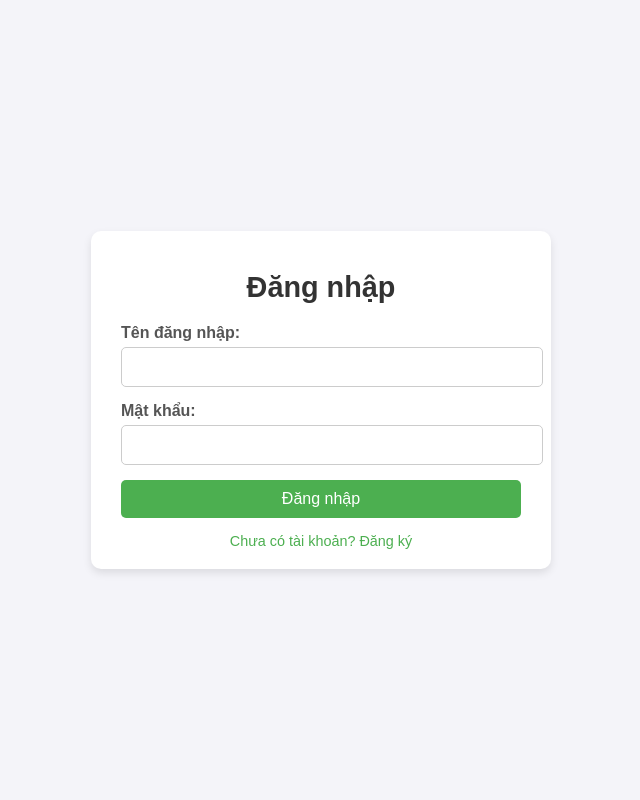
After one commit to binhblackthui/LLMProject-TextClassification-Web, a Flask app: page /login in a window 1280 px wide. The commit adds this page. Shown: the whole page, without its empty margins (319-959 px from the left). Run offline with Flask 3, Linux system fonts and the light colour scheme.

Commit message:
completed login

```diff
--- a/app.py
+++ b/app.py
@@ -1,20 +1,65 @@
-from flask import Flask, request, render_template, session
+from flask import Flask, request, render_template, session, redirect, url_for, flash
 from flask_session import Session
-from datetime import datetime
+from datetime import datetime, timedelta
+import jwt
 import torch
 from transformers import AutoTokenizer, AutoModelForSequenceClassification
+from pymongo import MongoClient, ASCENDING, DESCENDING
+import os
+from dotenv import load_dotenv
+import logging
+from functools import lru_cache
+import bleach
+from werkzeug.security import generate_password_hash, check_password_hash
 
+# Cấu hình logging
+logging.basicConfig(level=logging.INFO, format='%(asctime)s - %(levelname)s - %(message)s')
+logger = logging.getLogger(__name__)
+
+# Khởi tạo Flask app
 app = Flask(__name__)
 app.config["SESSION_PERMANENT"] = False
 app.config["SESSION_TYPE"] = "filesystem"
+app.config["SECRET_KEY"] = os.getenv("SECRET_KEY", os.urandom(24).hex())
 Session(app)
 
+# Tải biến môi trường
+load_dotenv()
+
+# Kết nối MongoDB
+mongo_uri = os.getenv("MONGO_URI", "mongodb+srv://binhblackthui:123@sentimentcluster.7hyqvuy.mongodb.net/sentiment_db?retryWrites=true&w=majority&appName=SentimentCluster")
+try:
+    client = MongoClient(mongo_uri, serverSelectionTimeoutMS=5000)  # Thêm timeout để tránh treo
+    db = client["sentiment_db"]  # Khớp với database name trong Atlas
+    users_collection = db["users"]      # Collection cho người dùng
+    predictions_collection = db["predictions"]  # Collection cho dữ liệu dự đoán
+    # Kiểm tra kết nối
+    client.admin.command("ping")
+    logger.info("Kết nối MongoDB thành công")
+except Exception as e:
+    logger.error(f"Lỗi kết nối MongoDB: {str(e)}")
+    raise Exception(f"Không thể kết nối đến MongoDB: {str(e)}")
+
+# Tạo index cho collection
+try:
+    users_collection.create_index("username", unique=True)
+    predictions_collection.create_index([("username", ASCENDING), ("timestamp", DESCENDING)])
+    logger.info("Tạo index thành công")
+except Exception as e:
+    logger.warning(f"Lỗi tạo index, có thể đã tồn tại: {str(e)}")
+
 # Tải mô hình và tokenizer
-model_path = "./sentiment_model/checkpoint-3000"
-tokenizer = AutoTokenizer.from_pretrained(model_path)
-model = AutoModelForSequenceClassification.from_pretrained(model_path)
+try:
+    model_path = "./sentiment_model/checkpoint-3000"
+    tokenizer = AutoTokenizer.from_pretrained(model_path)
+    model = AutoModelForSequenceClassification.from_pretrained(model_path)
+    logger.info("Tải mô hình thành công")
+except Exception as e:
+    logger.error(f"Lỗi tải mô hình: {str(e)}")
+    raise Exception(f"Không thể tải mô hình: {str(e)}")
 
 # Hàm dự đoán cảm xúc
+@lru_cache(maxsize=100)
 def predict_emotion(text):
     try:
         inputs = tokenizer(text, return_tensors="pt", padding=True, truncation=True, max_length=128)
@@ -23,35 +68,152 @@ def predict_emotion(text):
         probs = torch.nn.functional.softmax(outputs.logits, dim=-1)
         predicted_label = torch.argmax(probs, dim=-1).item()
         emotions = {0: "Sadness", 1: "Joy", 2: "Love", 3: "Anger", 4: "Fear", 5: "Surprise"}
+        logger.info(f"Dự đoán cảm xúc cho '{text[:20]}...': {emotions[predicted_label]}")
         return emotions[predicted_label], probs[0].detach().numpy()
     except Exception as e:
+        logger.error(f"Lỗi dự đoán cảm xúc: {str(e)}")
         return "error", [0.0] * 6
 
+# Hàm tạo JWT
+def create_jwt(username):
+    payload = {
+        "username": username,
+        "exp": datetime.utcnow() + timedelta(hours=1)
+    }
+    token = jwt.encode(payload, app.config["SECRET_KEY"], algorithm="HS256")
+    return token
+
+# Hàm xác thực JWT
+def verify_jwt(token):
+    try:
+        payload = jwt.decode(token, app.config["SECRET_KEY"], algorithms=["HS256"])
+        return payload
+    except jwt.ExpiredSignatureError:
+        logger.warning("JWT đã hết hạn")
+        return None
+    except jwt.InvalidTokenError:
+        logger.warning("JWT không hợp lệ")
+        return None
+
+# Route đăng ký
+@app.route("/register", methods=["GET", "POST"])
+def register():
+    if request.method == "POST":
+        username = request.form.get("username", "").strip()
+        password = request.form.get("password", "").strip()
+
+        if not username or not password:
+            flash("Vui lòng nhập đầy đủ thông tin!", "error")
+            return redirect(url_for("register"))
+
+        if len(username) < 4 or len(password) < 6:
+            flash("Tên đăng nhập tối thiểu 4 ký tự, mật khẩu tối thiểu 6 ký tự!", "error")
+            return redirect(url_for("register"))
+
+        if users_collection.find_one({"username": username}):
+            flash("Tên đăng nhập đã tồn tại!", "error")
+            return redirect(url_for("register"))
+
+        hashed_password = generate_password_hash(password)
+        try:
+            users_collection.insert_one({
+                "username": username,
+                "password": hashed_password,
+                "created_at": datetime.utcnow().strftime("%Y-%m-%d %H:%M:%S")
+            })
+            logger.info(f"Đăng ký thành công cho người dùng {username}")
+            flash("Đăng ký thành công! Vui lòng đăng nhập.", "success")
+        except Exception as e:
+            logger.error(f"Lỗi lưu người dùng: {str(e)}")
+            flash("Lỗi khi đăng ký, hãy thử lại!", "error")
+            return redirect(url_for("register"))
+        return redirect(url_for("login"))
+
+    return render_template("register.html")
+
+# Route đăng nhập
+@app.route("/login", methods=["GET", "POST"])
+def login():
+    if request.method == "POST":
+        username = request.form.get("username", "").strip()
+        password = request.form.get("password", "").strip()
+
+        user = users_collection.find_one({"username": username})
+        if user and check_password_hash(user["password"], password):
+            token = create_jwt(username)
+            session["jwt"] = token
+            logger.info(f"Người dùng {username} đăng nhập thành công")
+            return redirect(url_for("index"))
+        else:
+            logger.warning(f"Đăng nhập thất bại cho người dùng {username}")
+            flash("Sai tên đăng nhập hoặc mật khẩu!", "error")
+            return render_template("login.html")
+    return render_template("login.html")
+
+# Route đăng xuất
+@app.route("/logout")
+def logout():
+    session.pop("jwt", None)
+    flash("Đăng xuất thành công!", "success")
+    logger.info("Người dùng đã đăng xuất")
+    return redirect(url_for("login"))
+
+# Route chính
 @app.route("/", methods=["GET", "POST"])
 def index():
-    if not session.get("messages"):
-        session["messages"] = []
+    token = session.get("jwt")
+    if not token or not verify_jwt(token):
+        flash("Vui lòng đăng nhập!", "error")
+        return redirect(url_for("login"))
+
+    username = verify_jwt(token)["username"]
 
     if request.method == "POST":
-        text = request.form["text"]
-        if text.strip() == "":
-            return render_template("index.html", error="Vui lòng nhập văn bản!", messages=session["messages"])
+        text = request.form.get("text", "").strip()
+        if not text:
+            flash("Vui lòng nhập văn bản!", "error")
+            return redirect(url_for("index"))
         if len(text) > 1000:
-            return render_template("index.html", error="Văn bản quá dài!", messages=session["messages"])
+            flash("Văn bản quá dài! Tối đa 1000 ký tự.", "error")
+            return redirect(url_for("index"))
+
+        text = bleach.clean(text)
         emotion, probabilities = predict_emotion(text)
         if emotion == "error":
-            return render_template("index.html", error="Lỗi khi xử lý văn bản!", messages=session["messages"])
+            flash("Lỗi khi xử lý văn bản!", "error")
+            return redirect(url_for("index"))
+
         probabilities = [f"{p:.2%}" for p in probabilities]
         now = datetime.now().strftime("%H:%M:%S")
-        session["messages"].append({
+
+        prediction = {
+            "username": username,
             "text": text,
             "emotion": emotion,
             "probabilities": probabilities,
             "timestamp": now
-        })
-        session.modified = True
-        return render_template("index.html", messages=session["messages"])
-    return render_template("index.html", messages=session["messages"])
+        }
+        try:
+            predictions_collection.insert_one(prediction)
+            logger.info(f"Dự đoán thành công cho người dùng {username}")
+
+        except Exception as e:
+            logger.error(f"Lỗi lưu dự đoán: {str(e)}")
+            return redirect(url_for("index"))
+        return redirect(url_for("index"))
+
+    predictions = list(predictions_collection.find({"username": username}).sort("timestamp", DESCENDING).limit(50))
+    return render_template("index.html", predictions=predictions)
+
+# Route kiểm tra kết nối MongoDB
+@app.route("/test-db")
+def test_db():
+    try:
+        client.admin.command("ping")
+        return "Kết nối MongoDB thành công!"
+    except Exception as e:
+        logger.error(f"Lỗi kiểm tra kết nối MongoDB: {str(e)}")
+        return f"Lỗi kết nối: {str(e)}"
 
 if __name__ == "__main__":
     app.run(debug=True)
--- /dev/null
+++ b/static/login.css
@@ -0,0 +1,101 @@
+/* Đặt nền và căn giữa nội dung */
+body {
+    font-family: Arial, sans-serif;
+    background-color: #f4f4f9;
+    display: flex;
+    justify-content: center;
+    align-items: center;
+    height: 100vh;
+    margin: 0;
+}
+
+/* Container chính */
+.container {
+    background-color: #ffffff;
+    padding: 20px 30px;
+    border-radius: 10px;
+    box-shadow: 0 4px 8px rgba(0, 0, 0, 0.1);
+    width: 100%;
+    max-width: 400px;
+    text-align: center;
+}
+
+/* Dòng Welcome */
+.welcome-message {
+    font-size: 1.5rem;
+    font-weight: bold;
+    color: #4CAF50;
+    margin-bottom: 20px;
+}
+
+/* Tiêu đề Đăng nhập */
+h1 {
+    font-size: 1.8rem;
+    color: #333333;
+    margin-bottom: 20px;
+}
+
+/* Form nhóm */
+.form-group {
+    margin-bottom: 15px;
+    text-align: left;
+}
+
+.form-group label {
+    display: block;
+    font-weight: bold;
+    margin-bottom: 5px;
+    color: #555555;
+}
+
+.form-group input {
+    width: 100%;
+    padding: 10px;
+    border: 1px solid #cccccc;
+    border-radius: 5px;
+    font-size: 1rem;
+}
+
+/* Nút Đăng nhập */
+button {
+    width: 100%;
+    padding: 10px;
+    background-color: #4CAF50;
+    color: white;
+    border: none;
+    border-radius: 5px;
+    font-size: 1rem;
+    cursor: pointer;
+    transition: background-color 0.3s ease;
+}
+
+button:hover {
+    background-color: #45a049;
+}
+
+/* Link Đăng ký */
+.link {
+    display: block;
+    margin-top: 15px;
+    color: #4CAF50;
+    text-decoration: none;
+    font-size: 0.9rem;
+}
+
+.link:hover {
+    text-decoration: underline;
+}
+
+/* Thông báo lỗi */
+.message {
+    margin-bottom: 15px;
+    padding: 10px;
+    border-radius: 5px;
+    font-size: 0.9rem;
+}
+
+.message.error {
+    background-color: #f8d7da;
+    color: #721c24;
+    border: 1px solid #f5c6cb;
+}
--- /dev/null
+++ b/templates/login.html
@@ -0,0 +1,34 @@
+<!DOCTYPE html>
+<html lang="en">
+<head>
+    <meta charset="UTF-8">
+    <meta name="viewport" content="width=device-width, initial-scale=1.0">
+    <title>Đăng nhập</title>
+    <link rel="stylesheet" href="{{ url_for('static', filename='login.css') }}">
+</head>
+<body>
+    <div class="container">
+        <h1>Đăng nhập</h1>
+        {% with messages = get_flashed_messages(with_categories=true) %}
+            {% if messages %}
+                {% for category, message in messages %}
+                    <div class="message {{ category }}">{{ message }}</div>
+                {% endfor %}
+            {% endif %}
+        {% endwith %}
+
+        <form method="POST" action="{{ url_for('login') }}">
+            <div class="form-group">
+                <label for="username">Tên đăng nhập:</label>
+                <input type="text" id="username" name="username" required>
+            </div>
+            <div class="form-group">
+                <label for="password">Mật khẩu:</label>
+                <input type="password" id="password" name="password" required>
+            </div>
+            <button type="submit">Đăng nhập</button>
+        </form>
+        <a href="{{ url_for('register') }}" class="link">Chưa có tài khoản? Đăng ký</a>
+    </div>
+</body>
+</html>
```
Also changed, not shown: static/style.css (+28 -2 lines), templates/index.html (+17 -12 lines), templates/register.html (added, +34 -0 lines), 1 other file.
